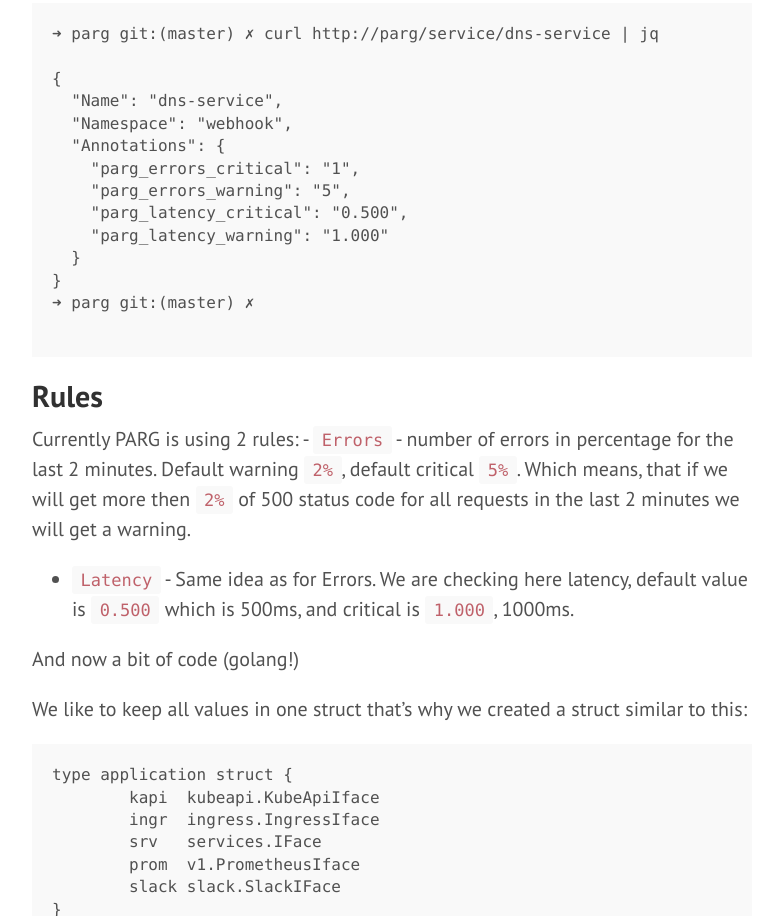
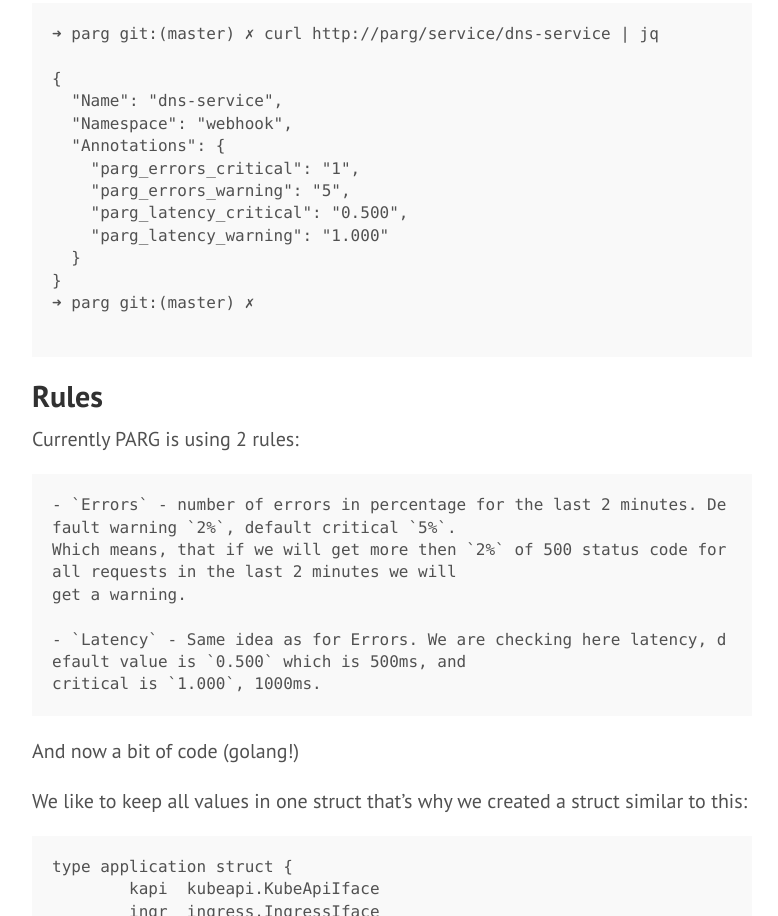
Before and after one commit to wolfedale/wolfedale.github.io, a plain HTML site: page posts/automate-prometheus-alerts-in-kubernetes/index.html in a window 1280 px wide. Shown: the part 2397-3313 px from the top of the page, without its empty margins (428-1206 px from the left). Drawn offline with Linux system fonts and the light colour scheme.

```diff
--- a/posts/automate-prometheus-alerts-in-kubernetes/index.html
+++ b/posts/automate-prometheus-alerts-in-kubernetes/index.html
@@ -73,11 +73,7 @@ ingresses and services.</p>
 <li><p>Error Budget provides a clear, objective metric that determines how unreliable the service is allowed to be within a single quarter.</p></li>
 </ul>
 
-<p>And of course Four Golden Signals which are:
-- latency,
-- traffic,
-- errors
-- saturation.</p>
+<p>And of course Four Golden Signals which are: latency, traffic, errors, saturation.</p>
 
 <p>There is no point to go here for more details, if you like to read about them the best resource will be a Google Book: Site Reliability Engineering: How Google Runs Production Systems.</p>
 
@@ -132,15 +128,15 @@ ________  UPDATE   ______________                _________________
 
 <h2 id="rules">Rules</h2>
 
-<p>Currently PARG is using 2 rules:
-- <code>Errors</code> - number of errors in percentage for the last 2 minutes. Default warning <code>2%</code>, default critical <code>5%</code>.
-Which means, that if we will get more then <code>2%</code> of 500 status code for all requests in the last 2 minutes we will
-get a warning.</p>
+<p>Currently PARG is using 2 rules:</p>
 
-<ul>
-<li><code>Latency</code> - Same idea as for Errors. We are checking here latency, default value is <code>0.500</code> which is 500ms, and
-critical is <code>1.000</code>, 1000ms.</li>
-</ul>
+<pre><code>- `Errors` - number of errors in percentage for the last 2 minutes. Default warning `2%`, default critical `5%`.
+Which means, that if we will get more then `2%` of 500 status code for all requests in the last 2 minutes we will
+get a warning.
+
+- `Latency` - Same idea as for Errors. We are checking here latency, default value is `0.500` which is 500ms, and
+critical is `1.000`, 1000ms.
+</code></pre>
 
 <p>And now a bit of code (golang!)</p>
 
```
